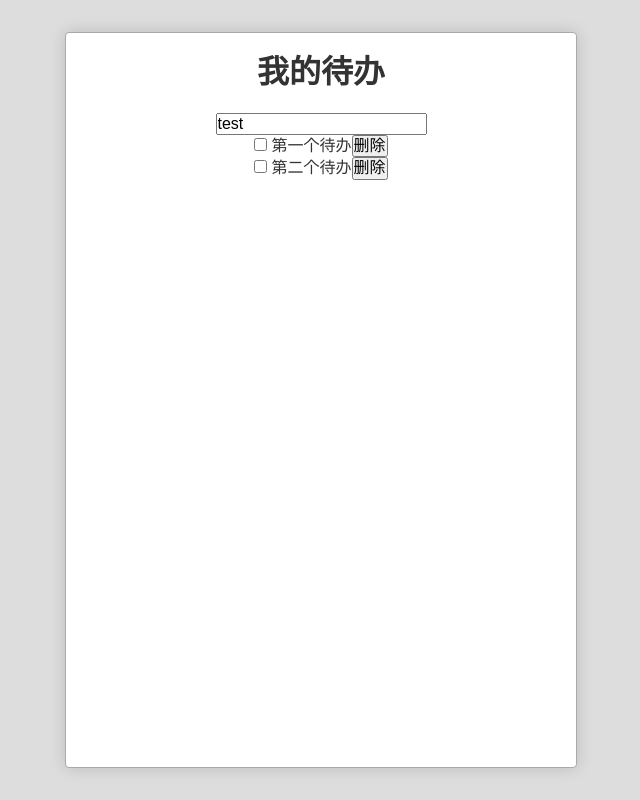
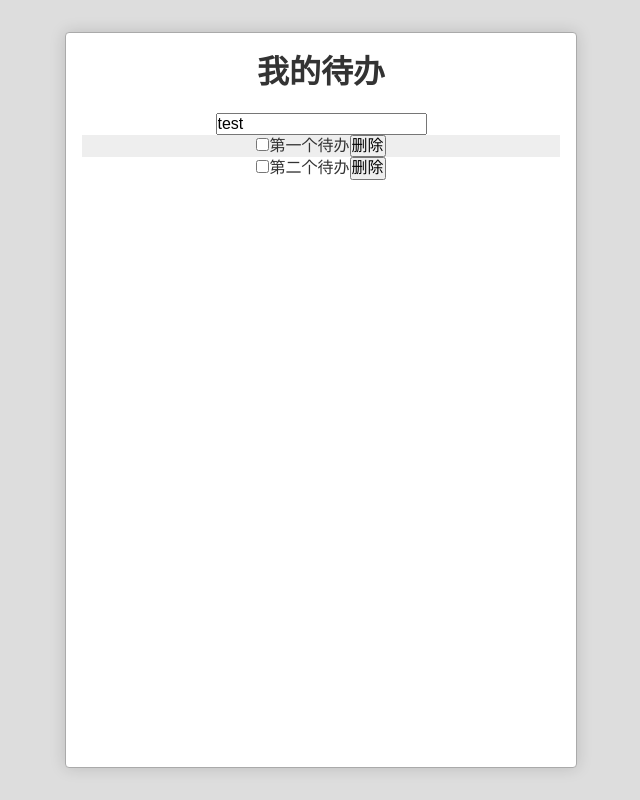
Before and after one commit to dandanloveJM/webpack-demo, a React (Create React App) app: page / in a window 1280 px wide. Shown: the whole page, without its empty margins (319-959 px from the left). Built offline with nearby package versions, Linux system fonts and the light colour scheme.

Commit message:
更新TodoItem的样式

```diff
--- a/src/App.css
+++ b/src/App.css
@@ -10,3 +10,9 @@
     min-width: 32em;
     box-shadow: 0 0 1em hsla(0, 0%, 0%, 0.15);
 }
+.App > .todoList > li:nth-child(odd){
+    background: #eee;
+}
+.App > .todoList > li:nth-child(even){
+    background: transparent;
+}
--- a/src/App.js
+++ b/src/App.js
@@ -40,7 +40,7 @@
           onSubmit={this.addTodo.bind(this)}
           onChange={this.changeTitle.bind(this)} />
         </div>
-        <ol>
+        <ol className="todoList">
           {todos}
         </ol>
       </div>
--- /dev/null
+++ b/src/TodoItem.css
@@ -0,0 +1,9 @@
+.TodoItem {
+    padding: .5em;
+    display: flex;
+    align-items: center;
+}
+.TodoItem > .title {
+    flex-grow: 1;
+    padding: 0 .5em;
+}
--- a/src/TodoItem.js
+++ b/src/TodoItem.js
@@ -3,9 +3,10 @@
 class TodoItem extends Component {
     render(){
         return (
-            <div>
+            <div className="TodoItem">
             <input type="checkbox" checked={this.props.todo.status === 'completed'}
-            onChange={this.toggle.bind(this)}/> {this.props.todo.title}
+            onChange={this.toggle.bind(this)}/>
+            <span className="title">{this.props.todo.title}</span>
             <button onClick={this.delete.bind(this)}>删除</button>
             </div>
         )
```
